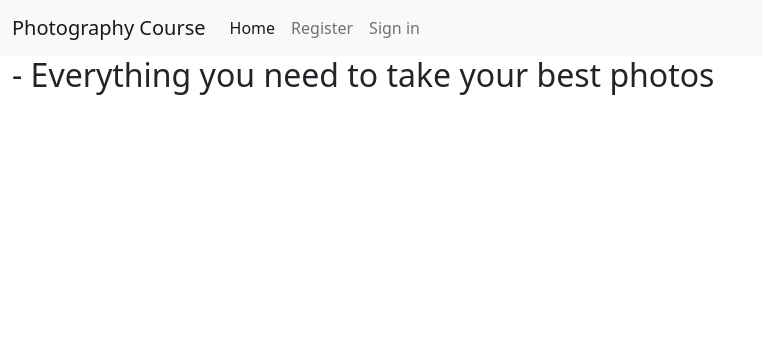
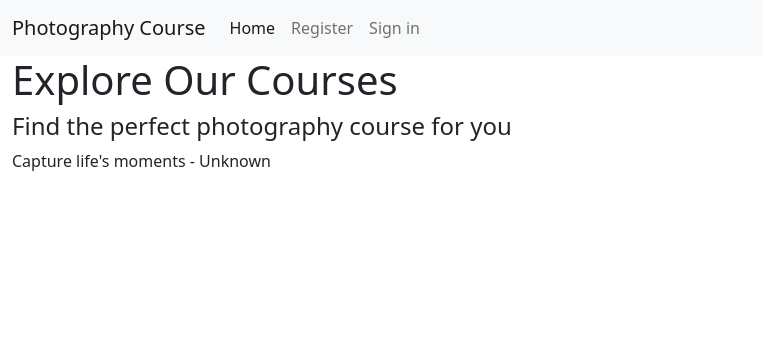
Before and after one commit to axtegenarnoldt/Photography-course, a Django app: page / in a window 1280 px wide. Shown: the top 356 px of the page, without its empty margins (0-763 px from the left). Run offline with Django 4.2, Linux system fonts and the light colour scheme; data that the repository does not hold is empty; parts of the project's set-up code (start-up, migrations or seed data) failed here and were passed over.

Commit message:
update urls.py and views.py with course details
add content to index.html to show the course list and image

fix error in view.py

```diff
--- a/coursebooker/urls.py
+++ b/coursebooker/urls.py
@@ -3,4 +3,5 @@ from django.urls import path
 
 urlpatterns = [
     path('', views.CourseList.as_view(), name='home'),
+    path('courses/<slug:course_slug>/', views.course_detail, name='course_detail'),
 ]
--- a/coursebooker/views.py
+++ b/coursebooker/views.py
@@ -1,5 +1,5 @@
 from django.shortcuts import render
-from django.views import generic, view
+from django.views import generic, View
 from .models import Course
 
 # Create your views here.
@@ -10,3 +10,8 @@ class CourseList(generic.ListView):
                                                       '-created_on')
     template_name = "index.html"
     paginate_by = 6
+
+def course_detail(request, course_slug):
+    course = get_object_or_404(Course, slug=course_slug)
+    # Add any additional logic here
+    return render(request, 'course_detail.html', {'course': course})
--- a/templates/index.html
+++ b/templates/index.html
@@ -1,38 +1,55 @@
 {% extends "base.html" %}
+
+{% block body_class %}{% endblock %}
 
 {% load static %}
 
 {% block content %}
 
-<!-- index.html content starts here -->
 <div class="container-fluid">
     <!-- jumbotron for an introduction message -->
     <div class="jumbotron jumbotron-img">
         <div class="welcome-text">
-            <h2>- Everything you need to take your best photos</h2>
+            <h1>Explore Our Courses</h1>
+            <h4>Find the perfect photography course for you</h4>
+            <span class="quote-text">
+                Capture life's moments - Unknown
+            </span>
         </div>
-        <img>
     </div>
 
-        <!-- Blog Entries Column -->
+    <div class="row">
+        <!-- Course Entries Column -->
         <div class="col-12 mt-3 left">
             <div class="row">
-                {% for course in CourseList %}
+                {% for course in course_list %}
                 <div class="col-md-4">
                     <div class="card mb-4">
                         <div class="card-body">
                             <div class="image-container">
-                                <div class="image-flash">
-                                    <p class="author">Author: {{ post.author }}</p>
+                                {% if "placeholder" in course.featured_image.url %}
+                                <img class="card-img-top"
+                                    src="https://res.cloudinary.com/cloudebr/image/upload/v1632744141/static/media/images/default_course_pic_ni7pzb.jpg"
+                                    alt="Default course image">
+                                {% else %}
+                                <img class="card-img-top" src="{{ course.featured_image.url }}">
+                                {% endif %}
+                                {% if course.difficulty == 0 %}
+                                <div class="image-flash image-bkgd-easy">
+                                    <p class="difficulty">Beginner</p>
                                 </div>
+                                {% elif course.difficulty == 1 %}
+                                <div class="image-flash image-bkgd-mod">
+                                    <p class="difficulty">Intermediate</p>
+                                </div>
+                                {% endif %}
                             </div>
-                            <a href="#" class="post-link">
-                                <h2 class="card-title">{{ course.title }}</h2>
+                            <a href="{% url 'course_detail' course.slug %}" class="course-link">
+                                <h2 class="card-title course-title">{{ course.title }}</h2>
                             </a>
 
                             <hr />
-                            <p class="card-text text-muted h6">{{ post.created_on}}
-                            </p>
+                            <p class="card-text text-muted h6"><i class="far fa-heart"></i> {{ course.likes.count }}</p>
                         </div>
                     </div>
                 </div>
@@ -41,13 +58,15 @@
             <div class="row">
                 {% endif %}
                 {% endfor %}
-
             </div>
         </div>
     </div>
     {% if is_paginated %}
     <nav aria-label="Page navigation">
         <ul class="pagination justify-content-center">
+            {% if page_obj.has_previous %}
+            <li><a href="?page={{ page_obj.previous_page_number }}" class="page-link">&laquo; PREV </a></li>
+            {% endif %}
             {% if page_obj.has_next %}
             <li><a href="?page={{ page_obj.next_page_number }}" class="page-link"> NEXT &raquo;</a></li>
             {% endif %}
@@ -56,5 +75,4 @@
     {% endif %}
 </div>
 
-<!-- index.html content ends here -->
 {% endblock %}
```
